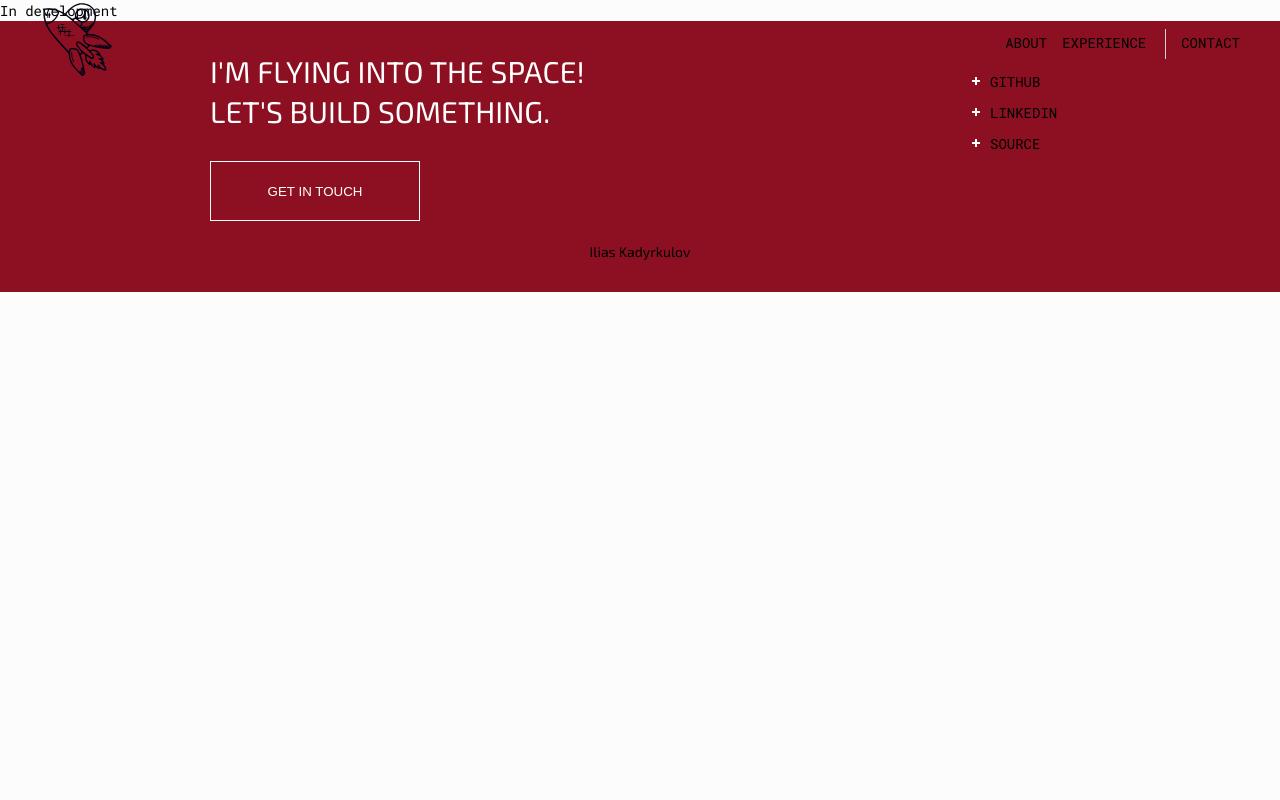
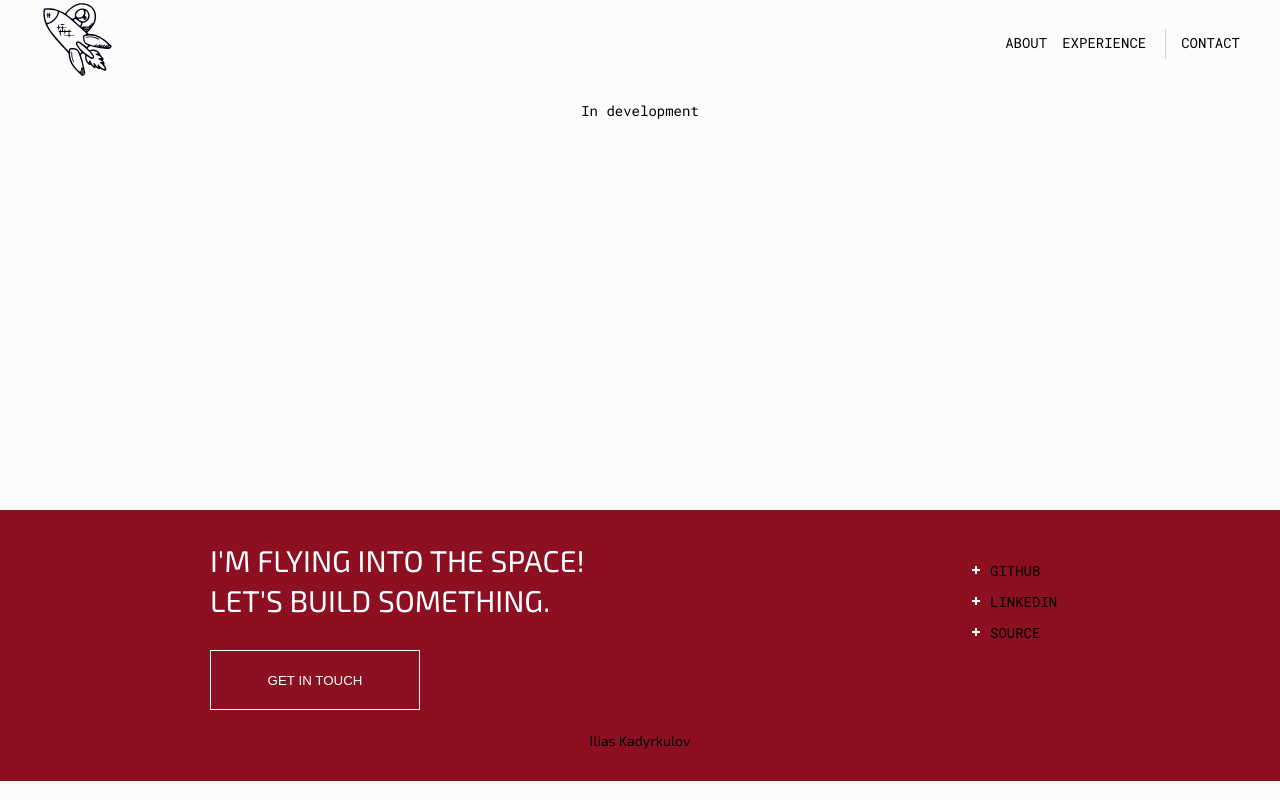
Before and after one commit to ilias-kadyrkulov/my-portfolio, a React (Vite) app: page /my-portfolio/contact in a window 1280 px wide. Built offline with nearby package versions, Linux system fonts and the light colour scheme.

Commit message:
fix: contact in dev

```diff
--- a/src/screens/Contact/Contact.module.scss
+++ b/src/screens/Contact/Contact.module.scss
@@ -1,5 +1,7 @@
 .contact {
     padding: 10rem 0;
+    text-align: center;
+    height: 510px;
 
     input {
         border: 1px solid #000;
--- a/src/screens/Contact/Contact.tsx
+++ b/src/screens/Contact/Contact.tsx
@@ -1,4 +1,4 @@
-// import s from './Contact.module.scss'
+import s from './Contact.module.scss'
 // import { Formik } from 'formik'
 
 const Contact = () => {
@@ -53,7 +53,7 @@ const Contact = () => {
         //         )}
         //     </Formik>
         // </div>
-        <div>In development</div>
+        <div className={s.contact}>In development</div>
     )
 }
 
```
